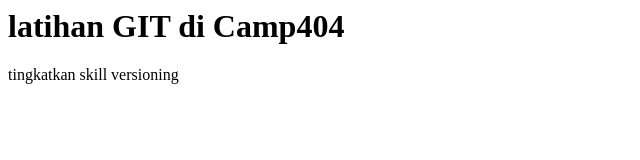
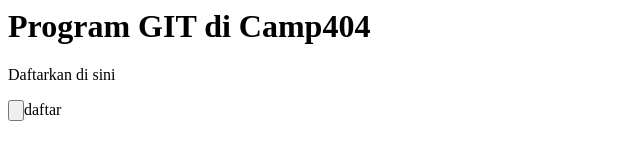
Before and after one commit to hanzymen/latihanGIT, a plain HTML site: page index.html in a window 1280 px wide. Shown: the whole page, without its empty margins (0-640 px from the left). Drawn offline with Linux system fonts and the light colour scheme.

Commit message:
Mengubah index.html dari Github

```diff
--- a/index.html
+++ b/index.html
@@ -2,7 +2,8 @@
     <title>latihan GIT</title>
     </head>
     <body>
-    <h1>latihan GIT di Camp404</h1>
-    <p>tingkatkan skill versioning</p>
+    <h1>Program GIT di Camp404</h1>
+    <p>Daftarkan di sini</p>
+        <input type="button">daftar</input>
     </body>
     </html>
```
